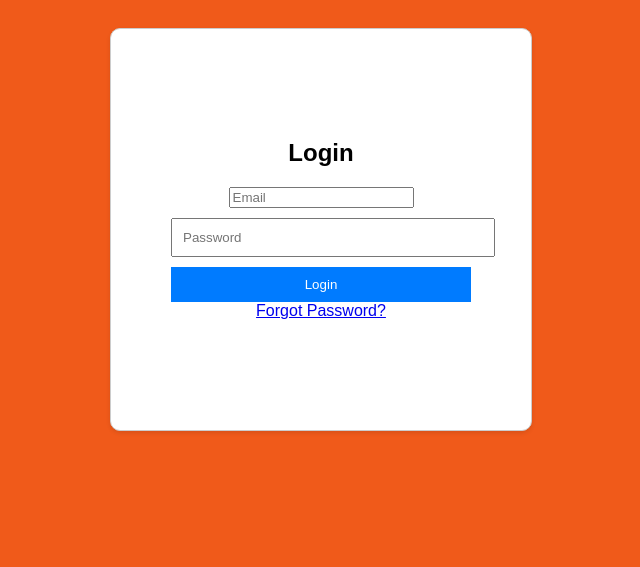
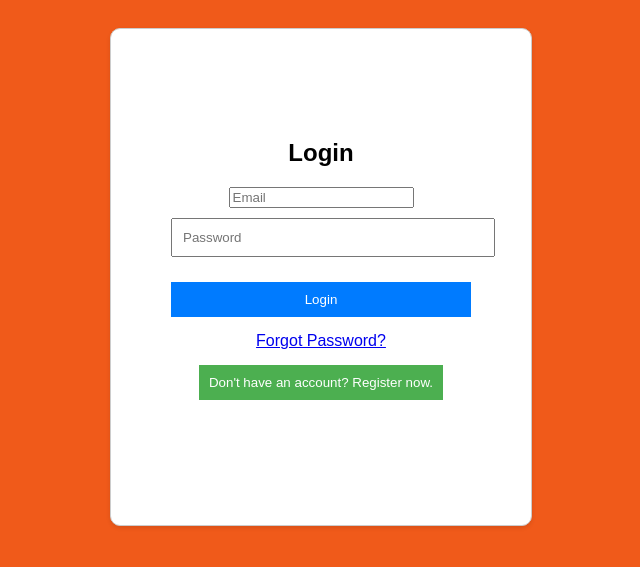
Before and after one commit to Pizzeria4Luigi/PizzaLuigiAndMario, a Flask app: page /login in a window 1280 px wide. Shown: the top 567 px of the page, without its empty margins (319-959 px from the left). Run offline with Flask 3, Linux system fonts and the light colour scheme.

Commit message:
Working link to registration page

```diff
--- a/pizzaProject/Templates/LoginPage.html
+++ b/pizzaProject/Templates/LoginPage.html
@@ -45,9 +45,18 @@
             background-color: #007BFF;
             color: #fff;
             border: none;
+            margin: 15px 0;
         }
         .link {
-            margin: 10px;
+            margin: 20px;
+        }
+        .register-button {
+            background-color: #4CAF50;
+            color: white;
+            padding: 10px;
+            border: none;
+            cursor: pointer;
+            margin: 15px 0;
         }
     </style>
 </head>
@@ -62,7 +71,13 @@
                 <input type = "submit" value = "Login">
             </form>
             <a href="/forgotten_password" class="link">Forgot Password?</a>
+            <button class="register-button" onclick="redirectToRegistration()">Don't have an account? Register now.</button>
         </div>
     </div>
+    <script>
+        function redirectToRegistration() {
+            window.location.href = "RegisterPage.html";
+        }
+    </script>
 </body>
 </html>
```
